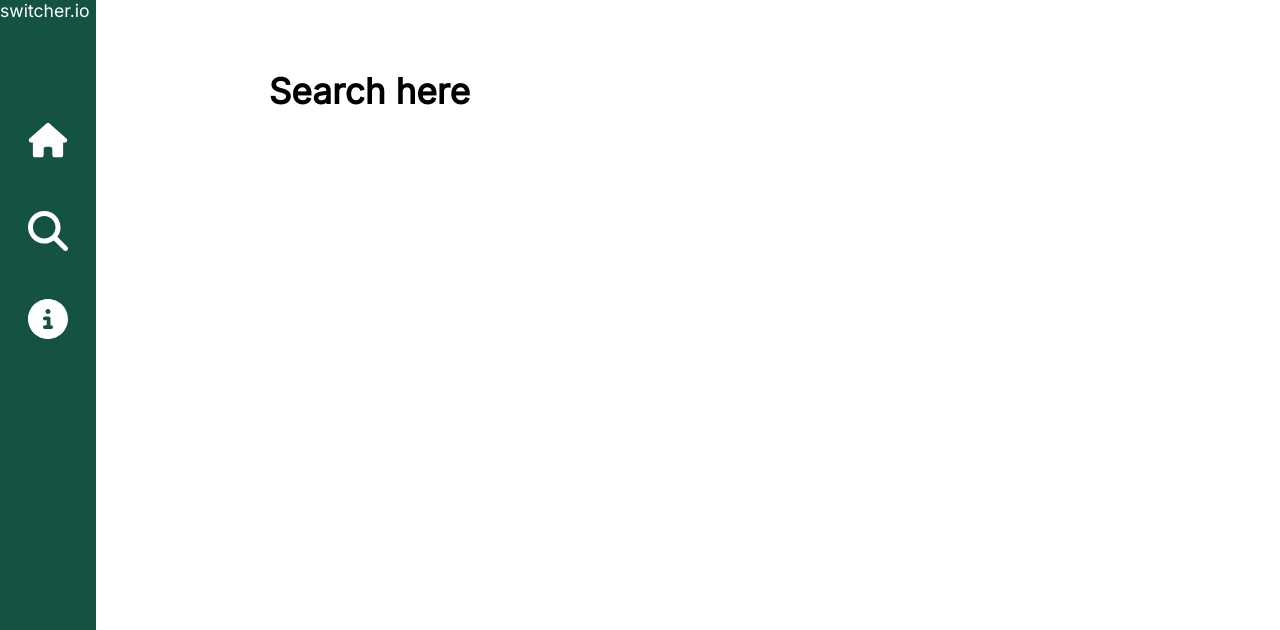
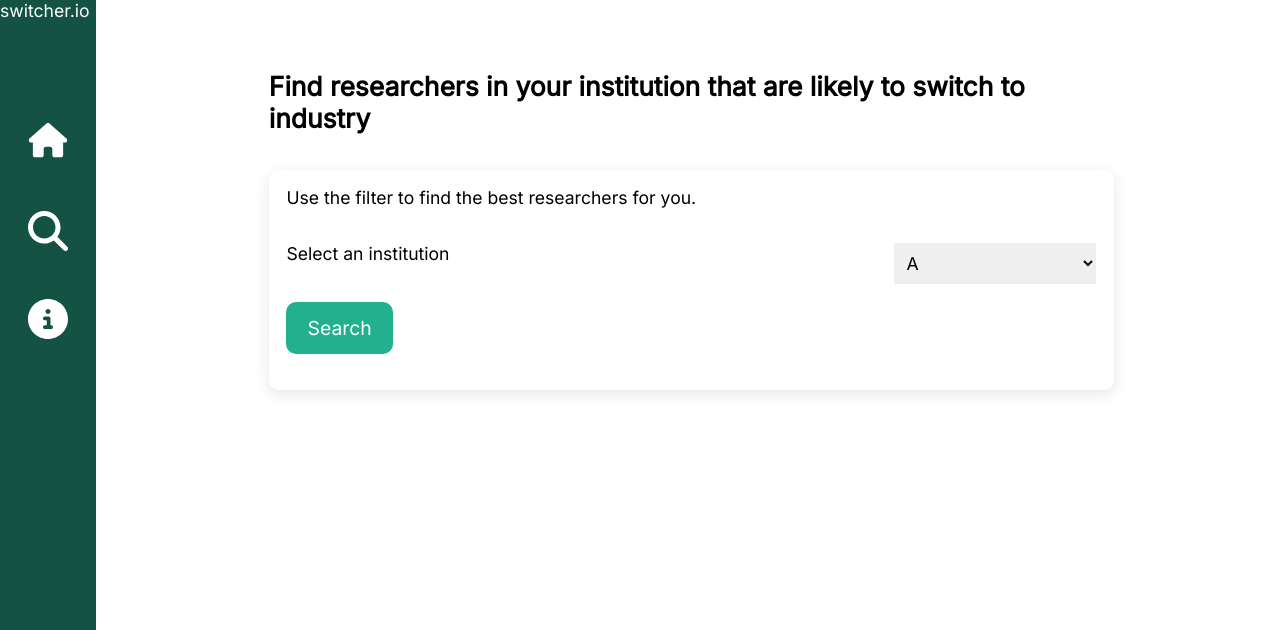
Before and after one commit to nilsbayer/switcher.io, a Flask app: page /search in a window 1280 px wide. Shown: the top 630 px of the page. Run offline with Flask 2, Linux system fonts and the light colour scheme; some libraries are stand-ins or nearby versions.

Commit message:
feat: search page

```diff
--- a/app.py
+++ b/app.py
@@ -12,8 +12,12 @@ import math
 
 app = Flask(__name__)
 
+load_dotenv(find_dotenv())
+app.config['SECRET_KEY'] = os.getenv("APP_PWD")
+
+from forms import SearchForm
+
 # Database
-load_dotenv(find_dotenv())
 MONGO_PWD = os.getenv("MONGO_PWD")
 
 myclient = pymongo.MongoClient(f"mongodb+srv://mar_ai:{MONGO_PWD}@cluster0.h3jd8u4.mongodb.net/?retryWrites=true&w=majority")
@@ -31,9 +35,35 @@ def home():
 
     return render_template("index.html", prior_researcher_list=list(reversed(prior_researcher_list)))
 
-@app.route("/search")
+@app.route("/search", methods=["GET", "POST"])
 def search():
-    return render_template("search.html")
+    form = SearchForm()
+    if form.validate_on_submit():
+        # add machine learning model here
+        authors_list_from_model = [
+            {
+                "name": "Roman Jurowetzki",
+                "prob_score": "98%",
+                "link": "A2164292938"
+            },
+            {
+                "name": "Yasmine Sarraj",
+                "prob_score": "98%",
+                "link": "A2160074034"
+            }
+        ]
+        form.institution.choices = [form.institution.data]
+        dropouts_numbers = [3, 5, 5, 7]
+        dropouts_years = [2017, 2018, 2019, 2020]
+
+        return render_template("search.html", search_results=authors_list_from_model, form=form, dropout_numbers=dropouts_numbers, dropout_years=dropouts_years)
+
+    else:
+        print(form.errors)
+        # Get all institutions
+        form.institution.choices = ["A", "B", "C"]
+
+        return render_template("search.html", form=form)
 
 @app.route("/help")
 def help():
@@ -240,5 +270,6 @@ def researcher(researcher_id):
     return res
 
 
+
 if __name__ == "__main__":
     app.run(debug=True)
--- /dev/null
+++ b/forms.py
@@ -0,0 +1,9 @@
+from flask_wtf import FlaskForm
+from wtforms import StringField, SubmitField, PasswordField, TextAreaField, HiddenField, SelectField
+from flask_wtf.file import FileField, FileAllowed
+from wtforms.validators import DataRequired, Length, ValidationError, EqualTo, Email
+
+class SearchForm(FlaskForm):
+    institution = SelectField('Select an institution', choices=["A"], validators=[DataRequired()])
+    # year = SelectField('Select a year for prediction', choices=["2020", "2021", "2022", "2023"], validators=[DataRequired()])
+    search_btn = SubmitField('Search')
--- a/static/css/home.css
+++ b/static/css/home.css
@@ -169,6 +169,24 @@ h3 {
     margin: 1rem 0;
 }
 
+/* Forms */
+select {
+    border: none;
+    padding: .5rem;
+    font-size: 1rem;
+}
+select:focus {
+    outline: none;
+}
+.select-container {
+    display: grid;
+    grid-template-columns: 3fr 1fr;
+}
+
+#search_btn {
+    margin:  1rem 0 1rem 0;
+}
+
 
 /* Adapting for small screens */
 
@@ -245,6 +263,10 @@ h3 {
         width: 100%;
     }
 
+    select {
+        font-size: .8rem;
+    }
+
 }
 
 
--- a/templates/search.html
+++ b/templates/search.html
@@ -6,6 +6,75 @@
 
 {% block content %}
     <main>
-        <h1>Search here</h1>
+        <div class="box">
+            <h3>Find researchers in your institution that are likely to switch to industry</h3>
+            <div style="padding:1rem" class="shadow-box">
+                <span style="display:block;margin-bottom: 2rem">Use the filter to find the best researchers for you.</span>
+                <form style="display: block;" action="" method="POST">
+                    {{ form.csrf_token() }}
+                    <div class="select-container">
+                        {{ form.institution.label }}
+                        {{ form.institution }}
+                    </div>
+                    {{ form.search_btn(class="primary-btn") }}
+                </form>
+            </div>
+        </div>
+        {% if search_results %}
+            <div class="box">
+                <h3>Dropouts in this institution</h3>
+                <div class="shadow-box" style="padding: 2rem;">
+                    <div class="citations">
+                        <canvas id="myChart"></canvas>
+                    </div>
+                </div>
+            </div>
+            <div class="box">
+                <h3>Likely future dropouts:</h3>
+                {% for profile in search_results %}
+                    <div class="shadow-box paper-entry">
+                        <span class="paper-name">{{ profile.name }}</span>
+                        <span class="paper-year">Prob. of {{ profile.prob_score }}</span>
+                        <a class="paper-link lazy-link" href="profile/{{ profile.link }}">
+                            <svg width="23" height="23" viewBox="0 0 23 23" fill="none" xmlns="http://www.w3.org/2000/svg">
+                                <g clip-path="url(#clip0_3_28)">
+                                <path d="M14.375 0C13.5799 0 12.9375 0.642383 12.9375 1.4375C12.9375 2.23262 13.5799 2.875 14.375 2.875H18.09L9.04727 11.9223C8.48574 12.4838 8.48574 13.3957 9.04727 13.9572C9.60879 14.5188 10.5207 14.5188 11.0822 13.9572L20.125 4.90996V8.625C20.125 9.42012 20.7674 10.0625 21.5625 10.0625C22.3576 10.0625 23 9.42012 23 8.625V1.4375C23 0.642383 22.3576 0 21.5625 0H14.375ZM3.59375 1.4375C1.6082 1.4375 0 3.0457 0 5.03125V19.4062C0 21.3918 1.6082 23 3.59375 23H17.9688C19.9543 23 21.5625 21.3918 21.5625 19.4062V14.375C21.5625 13.5799 20.9201 12.9375 20.125 12.9375C19.3299 12.9375 18.6875 13.5799 18.6875 14.375V19.4062C18.6875 19.8016 18.3641 20.125 17.9688 20.125H3.59375C3.19844 20.125 2.875 19.8016 2.875 19.4062V5.03125C2.875 4.63594 3.19844 4.3125 3.59375 4.3125H8.625C9.42012 4.3125 10.0625 3.67012 10.0625 2.875C10.0625 2.07988 9.42012 1.4375 8.625 1.4375H3.59375Z" fill="black"/>
+                                </g>
+                                <defs>
+                                <clipPath id="clip0_3_28">
+                                <rect width="23" height="23" fill="white"/>
+                                </clipPath>
+                                </defs>
+                            </svg>
+                        </a>
+                    </div>
+                {% endfor %}
+            </div>
+            <script>
+                const ctx = document.getElementById('myChart');
+
+                new Chart(ctx, {
+                    data: {
+                        datasets: [
+                            {
+                                type: 'bar',
+                                label: 'Dropouts per year',
+                                data: {{ dropout_numbers }},
+                                borderColor: '#23B08F',
+                                backgroundColor: '#23B08F'
+                            }
+                        ],
+                        labels: {{dropout_years}}
+                    },
+                    options: {
+                        scales: {
+                            y: {
+                                beginAtZero: true
+                            }
+                        }
+                    }
+                });
+            </script>
+        {% endif %}
     </main>
 {% endblock %}
```
Also changed, not shown: asyncr_mongo.py (added, +56 -0 lines), 1 other file.
